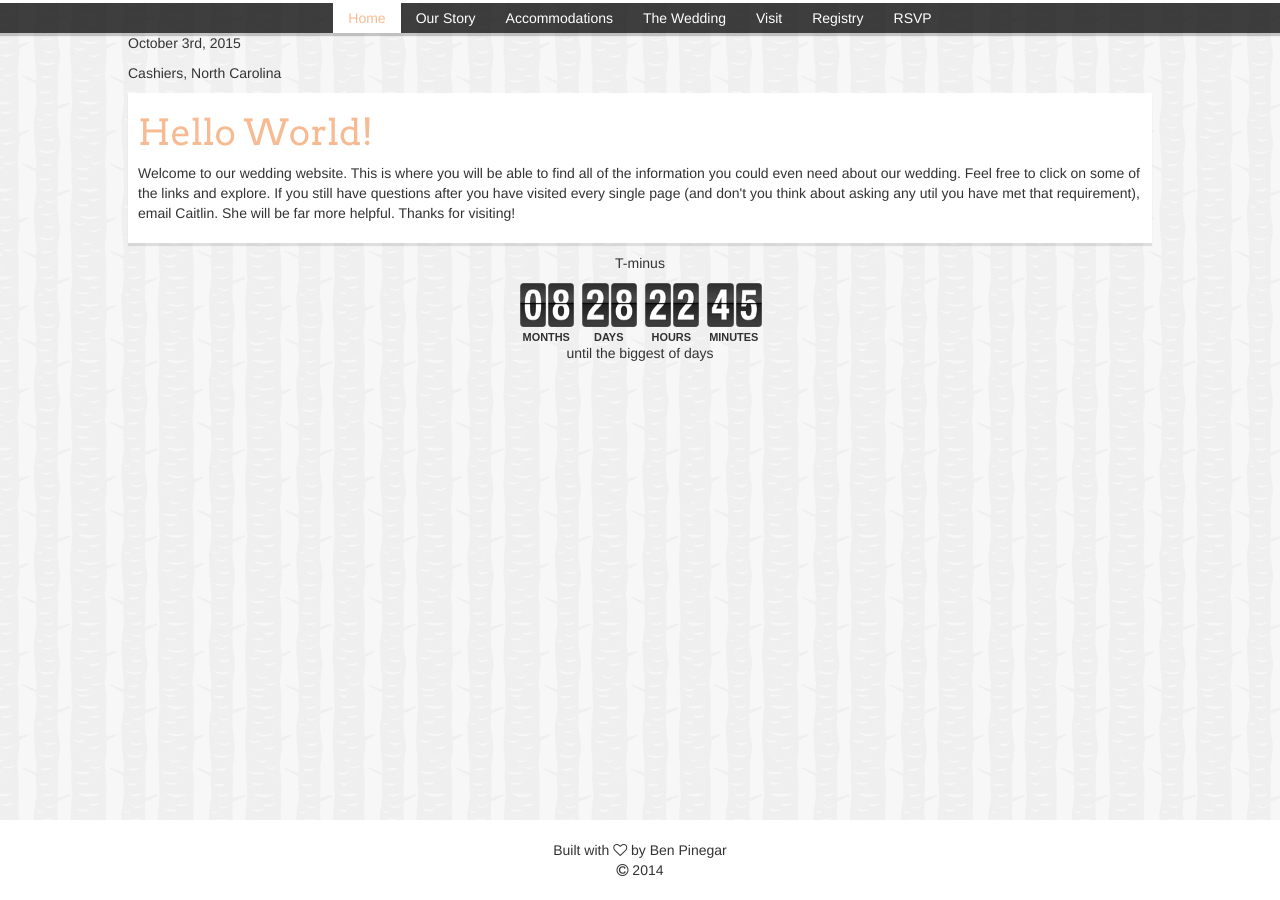
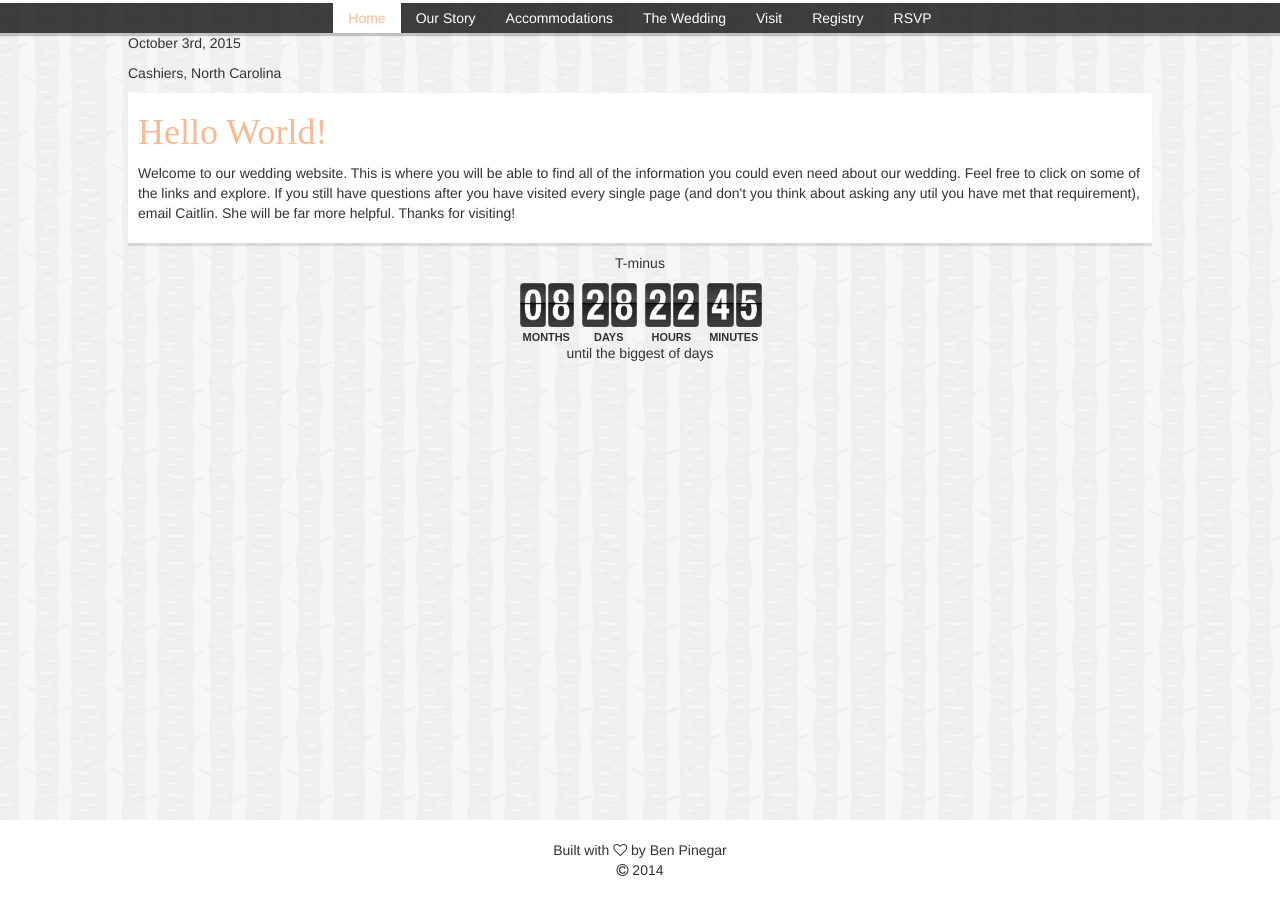
Before and after one commit to bpinegar/bpinegar.github.io, a Jekyll site: the page built from index.html, in a window 1280 px wide. Built offline with Jekyll 4.4.1, drawn with Linux system fonts in a browser that asks for light colours; nearby versions of some CDN libraries.

Commit message:
Update head.html

```diff
--- a/_includes/head.html
+++ b/_includes/head.html
@@ -8,7 +8,7 @@
   <link href="//maxcdn.bootstrapcdn.com/font-awesome/4.2.0/css/font-awesome.min.css" rel="stylesheet">
 
   <!-- Google Fonts -->
-  <link href='http://fonts.googleapis.com/css?family=Oswald|Arvo' rel='stylesheet' type='text/css'>
+  <link href='http://fonts.googleapis.com/css?family=Vidaloka' rel='stylesheet' type='text/css'>
 
   <meta http-equiv="X-UA-Compatible" content="IE=edge">
   <meta name="viewport" content="width=device-width, initial-scale=1">
```
